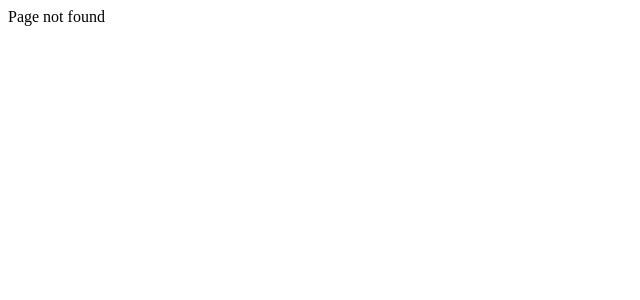
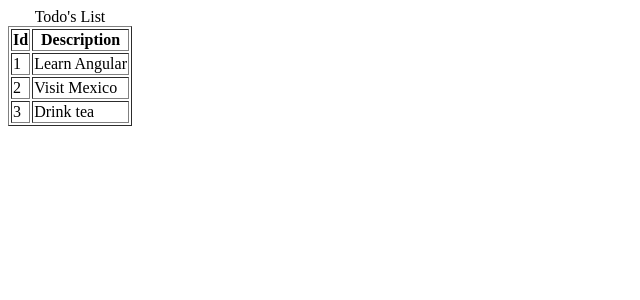
Before and after one commit to nicholasgribanov/todo-list, an Angular app: page /todos in a window 1280 px wide. Before the commit this address had no page. Shown: the top 300 px of the page, without its empty margins (0-640 px from the left). Built offline with nearby package versions, Linux system fonts and the light colour scheme.

Commit message:
Added todo's component

```diff
--- a/src/app/app-routing.module.ts
+++ b/src/app/app-routing.module.ts
@@ -3,12 +3,14 @@ import { Routes, RouterModule } from '@angular/router';
 import {LoginComponent} from "./login/login.component";
 import {WelcomeComponent} from "./welcome/welcome.component";
 import {ErrorComponent} from "./error/error.component";
+import {ListTodoComponent} from "./list-todo/list-todo.component";
 
 
 const routes: Routes = [
   {path: '', component: LoginComponent},
   {path: 'login', component: LoginComponent},
   {path: 'welcome/:name', component: WelcomeComponent},
+  {path: 'todos', component: ListTodoComponent},
   {path: '**', component: ErrorComponent},
 ];
 
--- a/src/app/app.module.ts
+++ b/src/app/app.module.ts
@@ -7,13 +7,15 @@ import { WelcomeComponent } from './welcome/welcome.component';
 import { LoginComponent } from './login/login.component';
 import {FormsModule} from "@angular/forms";
 import { ErrorComponent } from './error/error.component';
+import { ListTodoComponent } from './list-todo/list-todo.component';
 
 @NgModule({
   declarations: [
     AppComponent,
     WelcomeComponent,
     LoginComponent,
-    ErrorComponent
+    ErrorComponent,
+    ListTodoComponent
   ],
   imports: [
     BrowserModule,
--- /dev/null
+++ b/src/app/list-todo/list-todo.component.html
@@ -0,0 +1,15 @@
+<table border="1">
+  <caption>Todo's List</caption>
+  <thead>
+  <tr>
+    <th>Id</th>
+    <th>Description</th>
+  </tr>
+  </thead>
+  <tbody>
+  <tr *ngFor="let todo of todos">
+    <td>{{todo.id}}</td>
+    <td>{{todo.description}}</td>
+  </tr>
+  </tbody>
+</table>
--- /dev/null
+++ b/src/app/list-todo/list-todo.component.ts
@@ -0,0 +1,22 @@
+import {Component, OnInit} from '@angular/core';
+
+@Component({
+  selector: 'app-list-todo',
+  templateUrl: './list-todo.component.html',
+  styleUrls: ['./list-todo.component.css']
+})
+export class ListTodoComponent implements OnInit {
+
+  todos = [
+    {id: 1, description: "Learn Angular"},
+    {id: 2, description: "Visit Mexico"},
+    {id: 3, description: "Drink tea"}
+  ];
+
+  constructor() {
+  }
+
+  ngOnInit() {
+  }
+
+}
```
Also changed, not shown: src/app/list-todo/list-todo.component.css (added), 1 other file (tests, documents, lock files or other folders).
